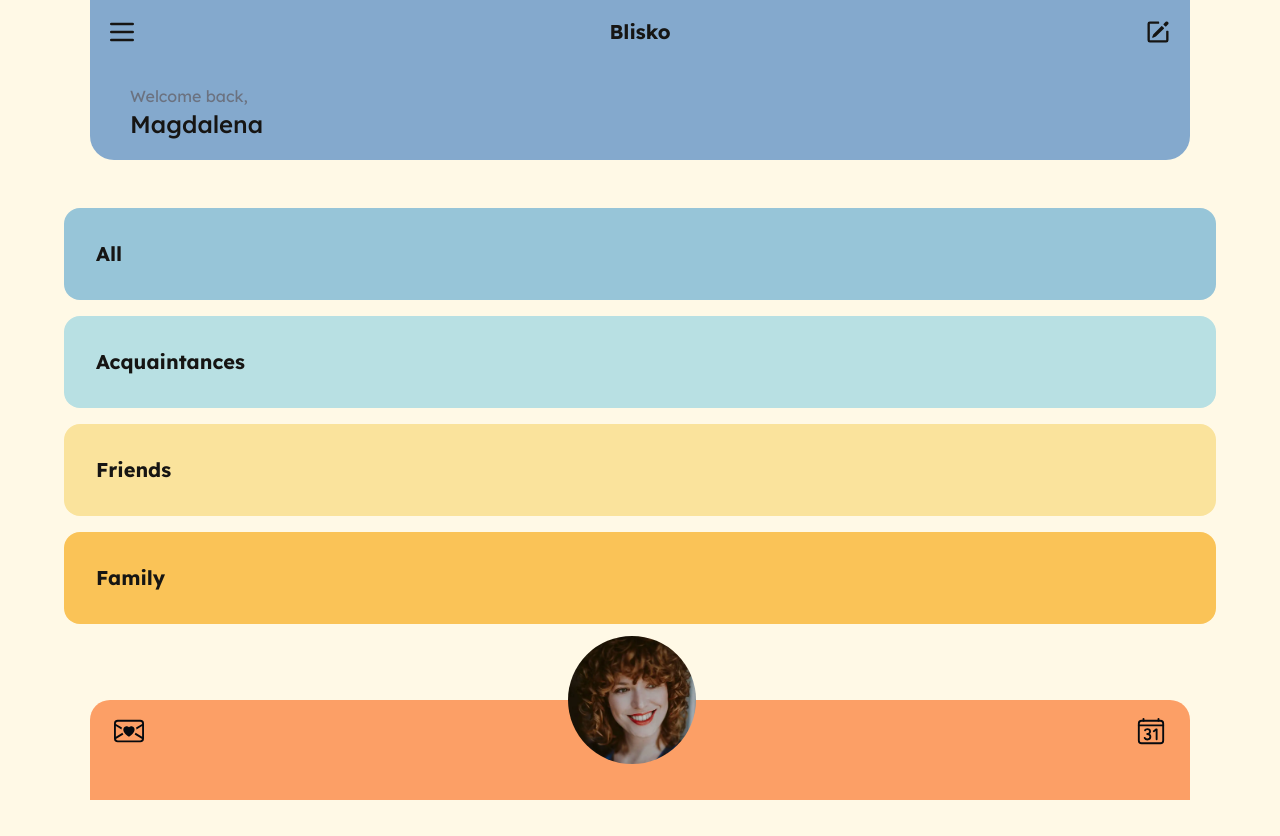
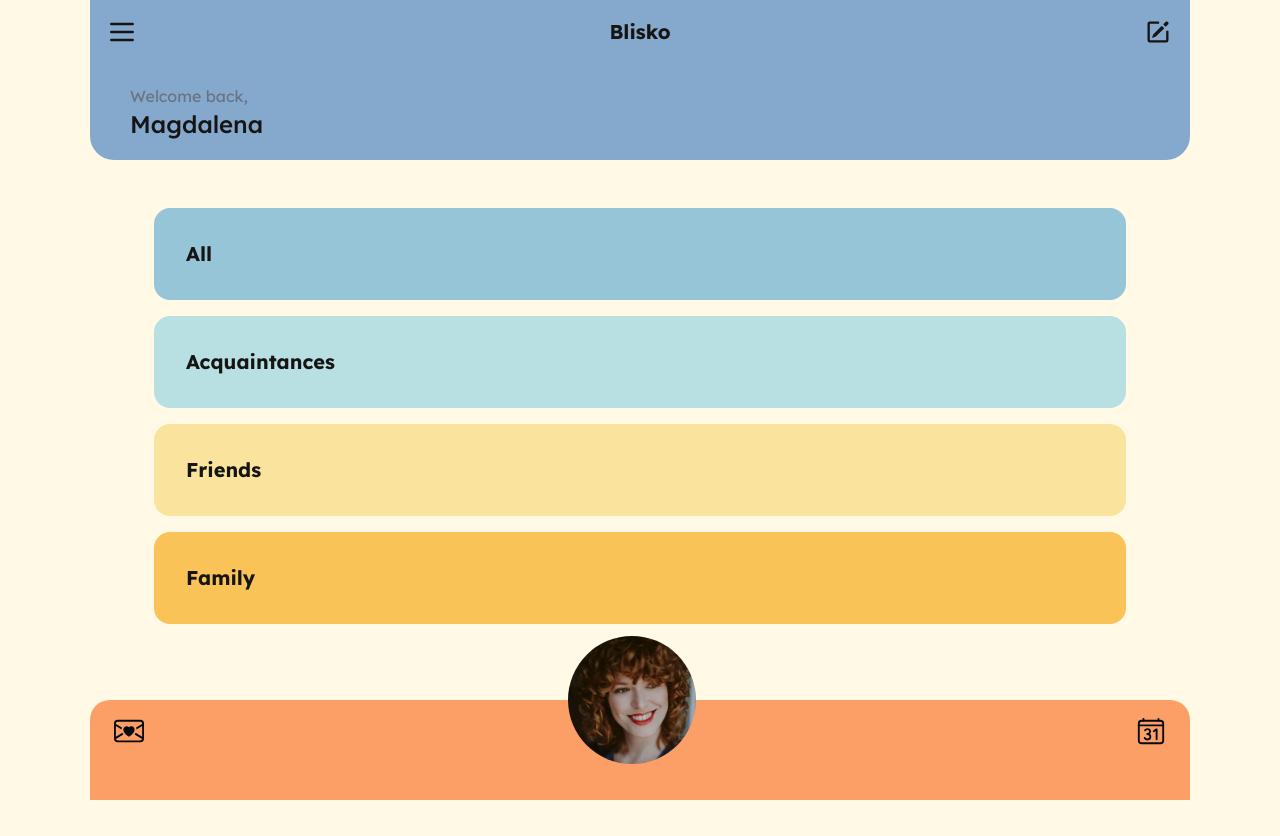
Before and after one commit to magdalena-karpinska/blisko-app, a Next.js app: page / in a window 1280 px wide. Built offline with nearby package versions, Linux system fonts and the light colour scheme.

Commit message:
Updates a structure

```diff
--- a/src/app/layout.tsx
+++ b/src/app/layout.tsx
@@ -15,12 +15,12 @@ export default function RootLayout({
 }>) {
   return (
     <html lang="en" h-full>
-      <body
-        className={`${lexend.className} antialiased h-full flex flex-col overflow-hidden`}
-      >
-        <Header />
-        <Container>{children}</Container>
-        <Footer />
+      <body className={`${lexend.className} antialiased h-full`}>
+        <div className="flex flex-col min-h-screen max-w-[1100px] mx-auto w-full">
+          <Header />
+          <Container>{children}</Container>
+          <Footer />
+        </div>
       </body>
     </html>
   );
```
